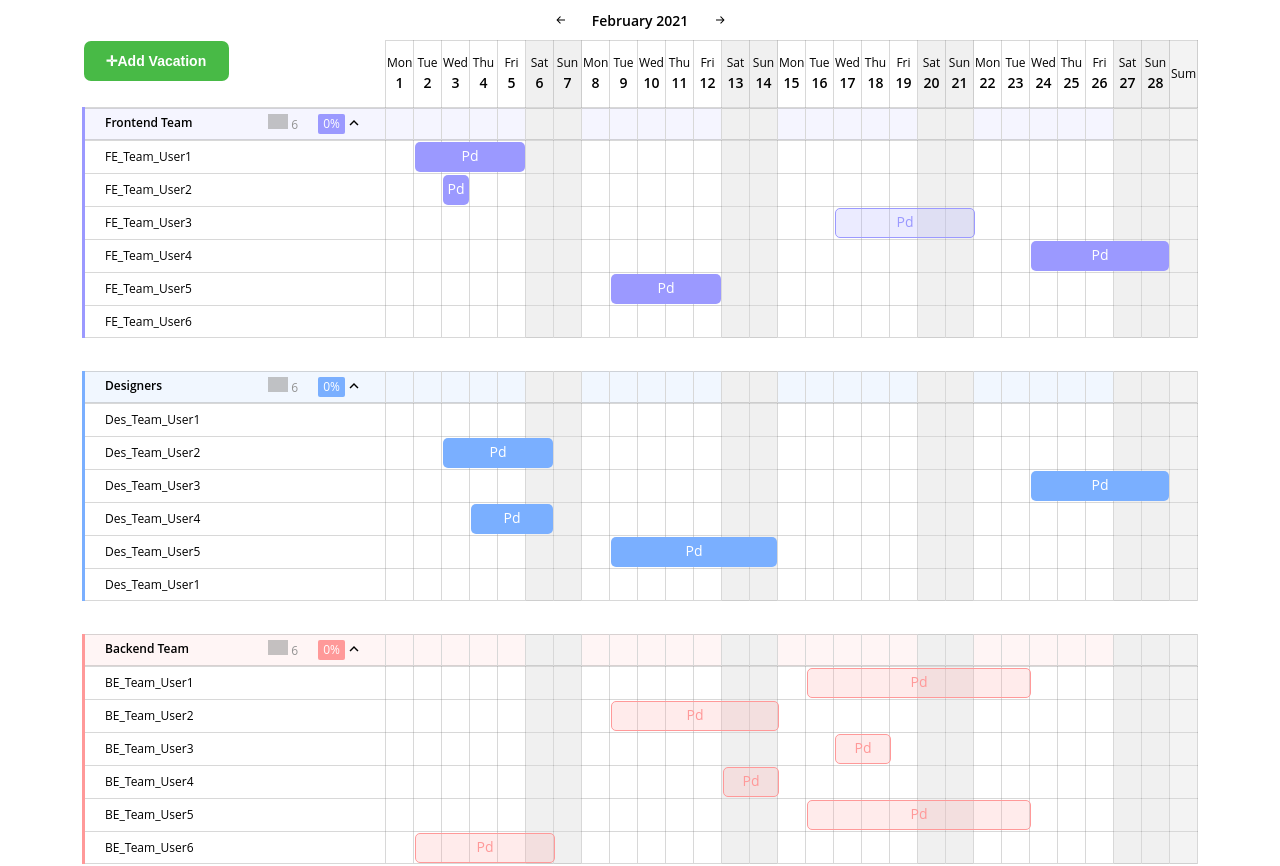
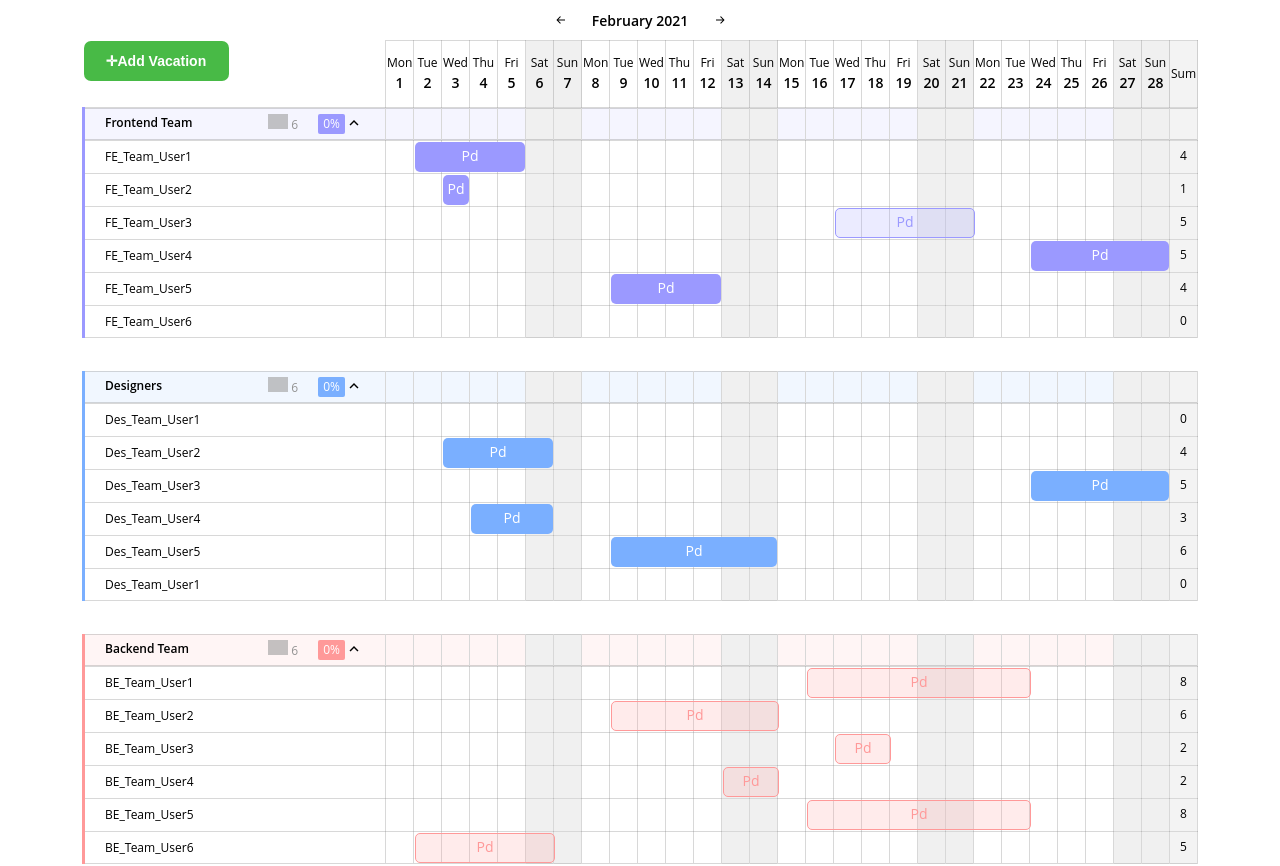
Before and after one commit to e-amelina/vacations-react, a React (Create React App) app: page / in a window 1280 px wide. Shown: the top 866 px of the page. Built offline with nearby package versions, Linux system fonts and the light colour scheme; grey boxes are pictures that could not be loaded.

Commit message:
Filled the column for the sum of the user's vacation day

```diff
--- a/src/components/TableBody.js
+++ b/src/components/TableBody.js
@@ -6,7 +6,12 @@ import { Utils } from '../utils/utils';
 export default class TableBody extends Component {
     constructor(props) {
         super(props);
-        this.state = data;
+        this.state = {
+            dataTeams : data,
+        }
+
+        this.daysOff = new Array(this.state.dataTeams.teams.length)
+
     }
 
     getPaidDays(vacations) {
@@ -28,7 +33,9 @@ export default class TableBody extends Component {
         let paidDays = [];
 
         if(rowNumber) {
-            paidDays = this.getPaidDays(this.state.teams[teamNumber].members[rowNumber - 1].vacations);
+            paidDays = this.getPaidDays(this.state.dataTeams.teams[teamNumber].members[rowNumber - 1].vacations);
+        } else {
+            this.daysOff[teamNumber] = [];
         }
 
         for(let cellNumber = 0; cellNumber < this.props.size - 1; cellNumber++) {
@@ -40,16 +47,16 @@ export default class TableBody extends Component {
                 className += "cell-sum ";
                 cells.push(<td className = {className}>
                     {(!rowNumber) && <div className = "border-top border-bottom"></div>}
-                    {(rowNumber === this.state.teams[teamNumber].members.length) && <div className = "border-bottom"></div>}
-                    {this.addPaidDays(cellNumber, paidDays)}
+                    {(rowNumber === this.state.dataTeams.teams[teamNumber].members.length) && <div className = "border-bottom"></div>}
+                    {(rowNumber) ? (this.daysOff[teamNumber][rowNumber]) ? this.daysOff[teamNumber][rowNumber] : "0" : "" }
                     </td>);
             }
             if (Utils.hiddenDays(cellNumber + 1, this.countDays, this.props.size)) {
                 className += "hidden "
                 cells.push(<td className = {className}>
                     {(!rowNumber) && <div className = "border-top border-bottom"></div>}
-                    {(rowNumber === this.state.teams[teamNumber].members.length) && <div className = "border-bottom"></div>}
-                    {this.addPaidDays(cellNumber, paidDays)}
+                    {(rowNumber === this.state.dataTeams.teams[teamNumber].members.length) && <div className = "border-bottom"></div>}
+                    {this.addPaidDays(cellNumber, paidDays, rowNumber, teamNumber)}
                     </td>);
             } else {
                 const weekdayName = date.toLocaleDateString("en-US", { weekday: "short" });
@@ -57,14 +64,14 @@ export default class TableBody extends Component {
                     className+= "weekend "
                     cells.push(<td className = {className}>
                         {(!rowNumber) && <div className = "border-top border-bottom"></div>}
-                        {(rowNumber === this.state.teams[teamNumber].members.length) && <div className = "border-bottom"></div>}
-                        {this.addPaidDays(cellNumber, paidDays)}
+                        {(rowNumber === this.state.dataTeams.teams[teamNumber].members.length) && <div className = "border-bottom"></div>}
+                        {this.addPaidDays(cellNumber, paidDays, rowNumber, teamNumber)}
                         </td>);
                 } else {
                     cells.push(<td className = {className}>
                         {(!rowNumber) && <div className = "border-top border-bottom"></div>}
-                        {( rowNumber === this.state.teams[teamNumber].members.length) && <div className = "border-bottom"></div>}
-                        {this.addPaidDays(cellNumber, paidDays)}
+                        {( rowNumber === this.state.dataTeams.teams[teamNumber].members.length) && <div className = "border-bottom"></div>}
+                        {this.addPaidDays(cellNumber, paidDays, rowNumber, teamNumber)}
                         </td>);
                 }
             }
@@ -73,7 +80,7 @@ export default class TableBody extends Component {
         return cells;
     }
 
-    addPaidDays(cellNumber, paidDays) {
+    addPaidDays(cellNumber, paidDays, rowNumber, teamNumber) {
 
         let element = "";
 
@@ -82,6 +89,8 @@ export default class TableBody extends Component {
                 if (cellNumber === day.startDay) {
 
                     const vacation = day.endDay + 1 - day.startDay;
+
+                    this.daysOff[teamNumber][rowNumber] = vacation;
 
                     element = <div className = {day.type === "Paid" ? "paid-day" : "unpaid-day"} style = {{
                             width: `${vacation * 27 + vacation - 2}px`,
@@ -101,12 +110,12 @@ export default class TableBody extends Component {
                 <div className = "border-top border-bottom"></div>
                 <div className = "team__info">
                     <span className = "team__name">
-                        {this.state.teams[teamNumber].name}
+                        {this.state.dataTeams.teams[teamNumber].name}
                     </span>
                     <span className = "team__count-members">
-                    {this.state.teams[teamNumber].members.length}
+                    {this.state.dataTeams.teams[teamNumber].members.length}
                     </span>
-                    <span className = "team__percentage-absent">{this.state.teams[teamNumber].percentageOfAbsent[this.month]}%</span>
+                    <span className = "team__percentage-absent">{this.state.dataTeams.teams[teamNumber].percentageOfAbsent[this.month]}%</span>
                     <span className = "team__btn--hide" onClick = {(event) => this.hideMembers(event, teamNumber)}></span>
                 </div>
             </td>
@@ -115,7 +124,7 @@ export default class TableBody extends Component {
 
     hideMembers (event, teamNumber) {
         const hideButton = event.target;
-        const className = this.state.teams[teamNumber].name.split(" ").join("-");
+        const className = this.state.dataTeams.teams[teamNumber].name.split(" ").join("-");
 
         const hiddenBlock = hideButton.closest("tr");
         if (hiddenBlock.classList.contains("close")) {
@@ -148,29 +157,29 @@ export default class TableBody extends Component {
         this.countDays = Utils.getDaysInMonth(this.month, this.year);
         const rows = [];
 
-        for(let teamNumber = 0; teamNumber < this.state.teams.length; teamNumber++ ) {
-            for(let rowNumber = 0; rowNumber < this.state.teams[teamNumber].members.length + 1; rowNumber++ ) {
+        for(let teamNumber = 0; teamNumber < this.state.dataTeams.teams.length; teamNumber++ ) {
+            for(let rowNumber = 0; rowNumber < this.state.dataTeams.teams[teamNumber].members.length + 1; rowNumber++ ) {
                if(!rowNumber) {
                     let className = "department ";
-                    className += this.state.teams[teamNumber].name.split(" ").join("-");
+                    className += this.state.dataTeams.teams[teamNumber].name.split(" ").join("-");
                     rows.push(<tr className = {className}>
                         {this.createTeamInformation(teamNumber)}
                         {this.renderCells(rowNumber, teamNumber)}
                     </tr>)
-               } else if(rowNumber === this.state.teams[teamNumber].members.length) {
+               } else if(rowNumber === this.state.dataTeams.teams[teamNumber].members.length) {
                 let className = "last-row ";
-                className += this.state.teams[teamNumber].name.split(" ").join("-");
+                className += this.state.dataTeams.teams[teamNumber].name.split(" ").join("-");
                 rows.push(<tr className = {className}>
                     <td className = "cell team">
-                        {this.state.teams[teamNumber].members[rowNumber - 1].name}
+                        {this.state.dataTeams.teams[teamNumber].members[rowNumber - 1].name}
                         {(!rowNumber) && <div className = "border-top"></div>}
-                        {(rowNumber === this.state.teams[teamNumber].members.length) && <div className = "border-bottom"></div>}
+                        {(rowNumber === this.state.dataTeams.teams[teamNumber].members.length) && <div className = "border-bottom"></div>}
                         </td>
                     {this.renderCells(rowNumber, teamNumber)}
                 </tr>)
                } else {
-                rows.push(<tr className = {this.state.teams[teamNumber].name.split(" ").join("-")}>
-                    <td className = "cell team">{this.state.teams[teamNumber].members[rowNumber - 1].name}</td>
+                rows.push(<tr className = {this.state.dataTeams.teams[teamNumber].name.split(" ").join("-")}>
+                    <td className = "cell team">{this.state.dataTeams.teams[teamNumber].members[rowNumber - 1].name}</td>
                     {this.renderCells(rowNumber, teamNumber)}
                 </tr>)
                }
--- a/src/styles/_tableHeader.scss
+++ b/src/styles/_tableHeader.scss
@@ -21,6 +21,7 @@
       font-weight: normal;
       font-size: 12px;
       background: #f3f3f3;
+      text-align: center;
 
       &:hover {
         background: #f3f3f3;
```
